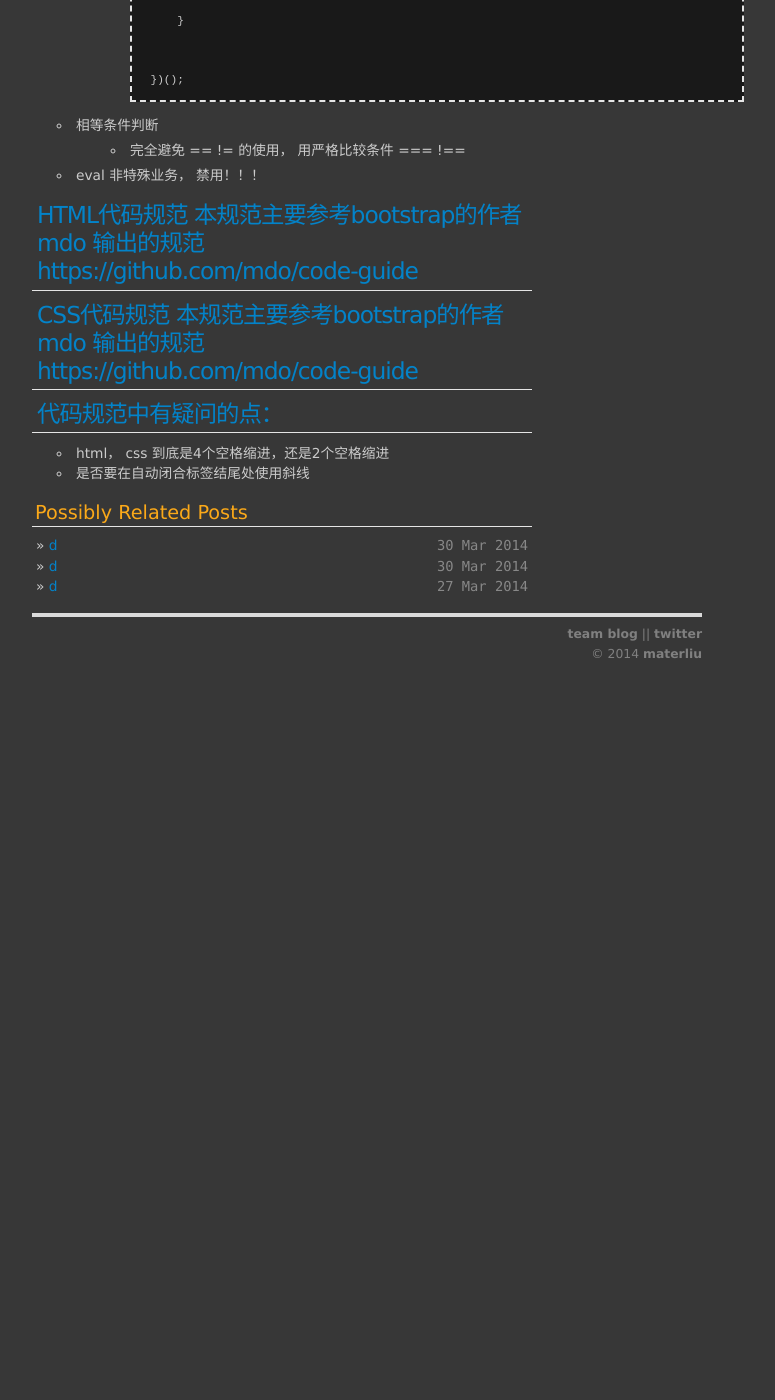
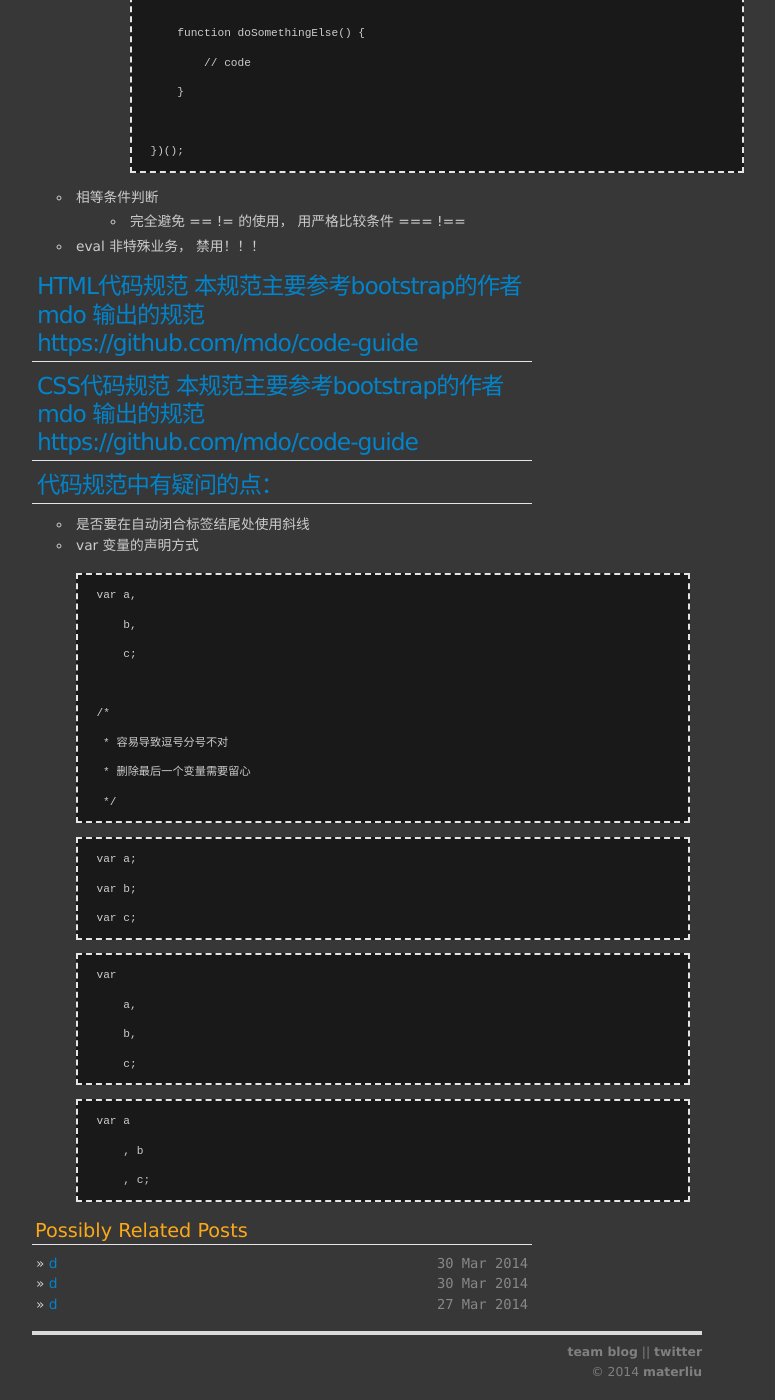
Before and after one commit to materliu/materliu.github.io, a Jekyll site: the page built from all/tencent/_posts/2014-03-26-AlloyTeam代码规范.md, in a window 1280 px wide and 1400 px high, scrolled down 8957 px. Shown: the whole window, without its empty margins (273-1048 px from the left). Built offline with Jekyll 4.4.1, drawn with Linux system fonts in a browser that asks for light colours; Markdown is read by kramdown in place of the engine named in the settings; before the commit the page ends 9640 px from its top, so only the background shows below that; some of the changed text lies outside the part shown.

Commit message:
梳理代码规范分歧点 ！

````diff
--- a/all/tencent/_posts/2014-03-26-AlloyTeam代码规范.md
+++ b/all/tencent/_posts/2014-03-26-AlloyTeam代码规范.md
@@ -371,5 +373,35 @@ Golden rule:  Every line of code should appear to be written by a single person,
 
 
 ## 代码规范中有疑问的点：
-+ html， css 到底是4个空格缩进，还是2个空格缩进
 + 是否要在自动闭合标签结尾处使用斜线
++ var 变量的声明方式
+
+    ```javascript
+    var a,
+        b,
+        c;
+
+    /*
+     * 容易导致逗号分号不对
+     * 删除最后一个变量需要留心
+     */
+    ```
+
+    ```javascript
+    var a;
+    var b;
+    var c;
+    ```
+
+    ```javascript
+    var
+        a,
+        b,
+        c;
+    ```
+
+    ```javascript
+    var a
+        , b
+        , c;
+    ```
````
Also changed, not shown: other parts of all/tencent/_posts/2014-03-26-AlloyTeam代码规范.md (+2 -0 lines), all/web/_posts/2014-03-30-web无障碍化整理贴.md (+1 -0 lines).
